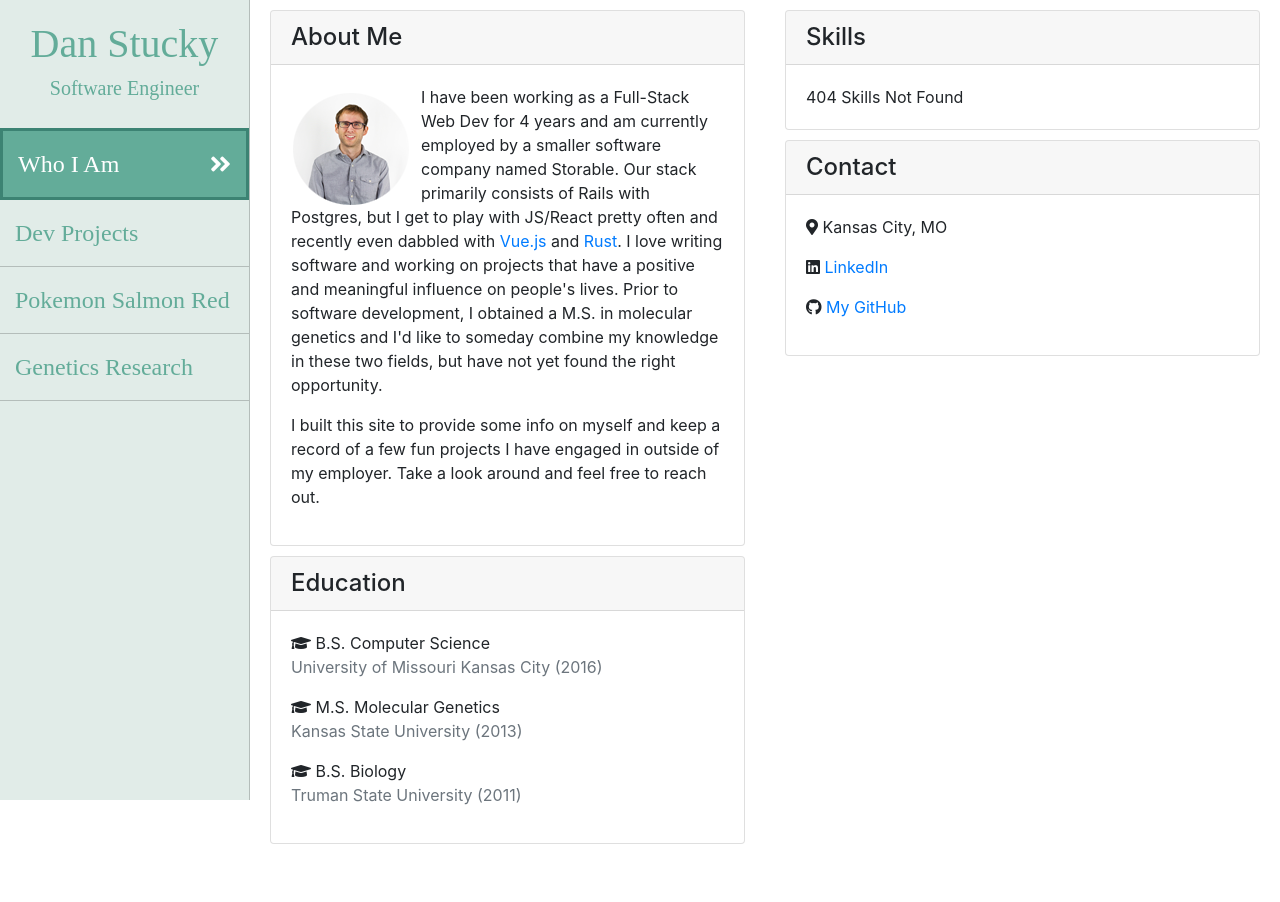
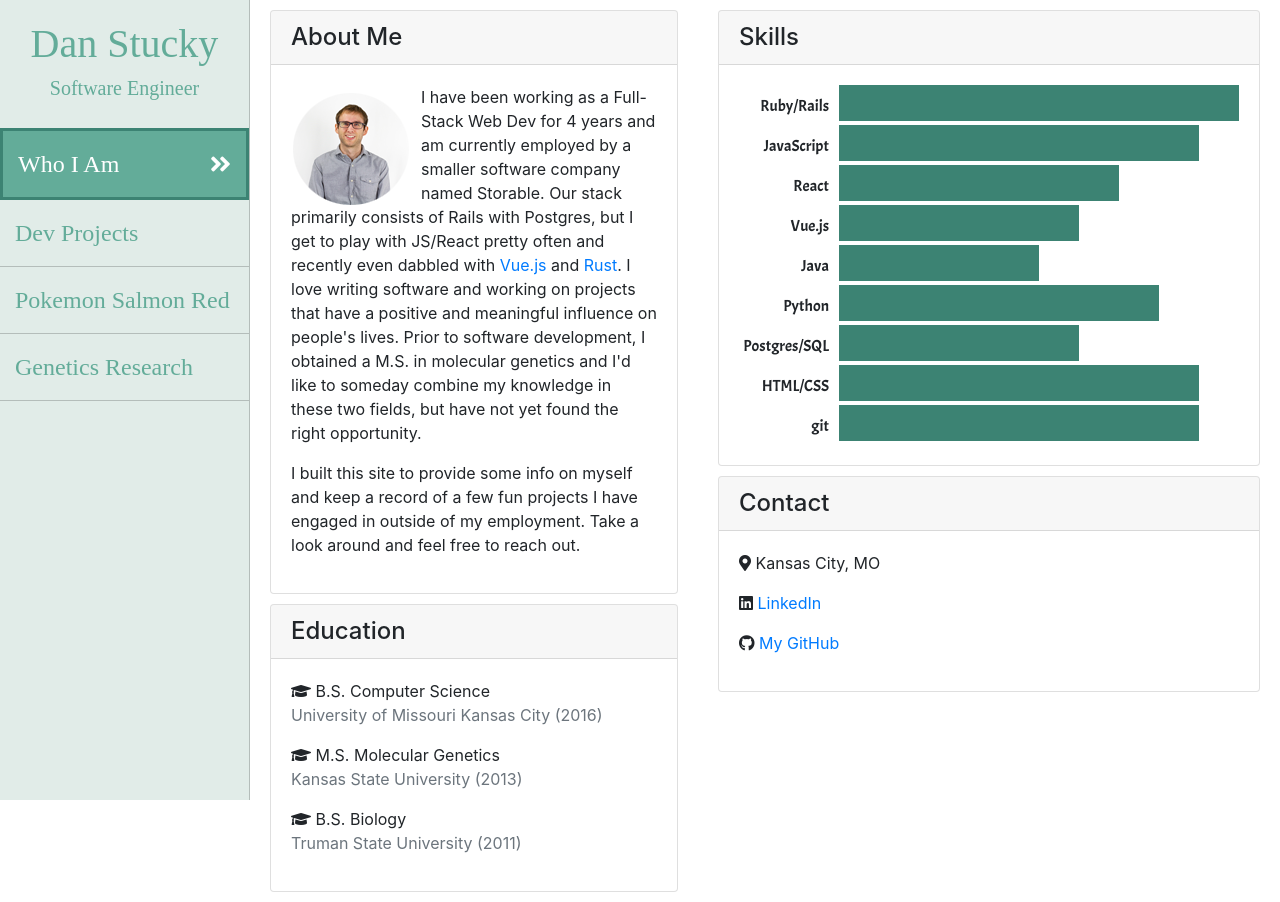
Before and after one commit to danfstucky/pokemon_companion, a Vue app: page / in a window 1280 px wide. Before the commit the page ends 854 px from the top, so only its background shows below. Built offline with nearby package versions, Linux system fonts and the light colour scheme; a web font is replaced by a local one.

Commit message:
Add skills graph

```diff
--- a/src/components/core/AboutMe.vue
+++ b/src/components/core/AboutMe.vue
@@ -17,7 +17,7 @@
           </p>
           <p>
             I built this site to provide some info on myself and keep a record of a few fun
-            projects I have engaged in outside of my employer. Take a look around and feel free to reach out.
+            projects I have engaged in outside of my employment. Take a look around and feel free to reach out.
           </p>
         </div>
       </div>
@@ -45,7 +45,14 @@
       <div class='card skills-card'>
         <h4 class='card-header'>Skills</h4>
         <div class='card-body'>
-          <div id='skills-graph-container'>404 Skills Not Found</div>
+          <HorizontalBarChart
+            :data="skillData"
+            :chartOptions="{
+              chartId: 'skills-graph-container',
+              chartWidth: 500,
+              style: {barColor: '#3c8373', barHoverColor: '#63ac99'}
+            }"
+          />
         </div>
       </div>
 
@@ -65,8 +72,27 @@
 </template>
 
 <script>
+import HorizontalBarChart from './../shared/HorizontalBarChart';
+
 export default {
-
+  components: {
+    HorizontalBarChart,
+  },
+  data() {
+    return {
+      skillData: [
+        {text: 'Ruby/Rails', score: 10},
+        {text: 'JavaScript', score: 9},
+        {text: 'React', score: 7},
+        {text: 'Vue.js', score: 6},
+        {text: 'Java', score: 5},
+        {text: 'Python', score: 8},
+        {text: 'Postgres/SQL', score: 6},
+        {text: 'HTML/CSS', score: 9},
+        {text: 'git', score: 9}
+      ],
+    };
+  },
 };
 </script>
 
--- a/src/components/pokemon/encounter_locations/LocationsChart.vue
+++ b/src/components/pokemon/encounter_locations/LocationsChart.vue
@@ -7,7 +7,6 @@ import * as d3 from 'd3';
 import locations from './../../../data/locations';
 
 export default {
-  /* eslint-disable max-len */
   data() {
     return {
       chart: null,
--- /dev/null
+++ b/src/components/shared/HorizontalBarChart.vue
@@ -0,0 +1,115 @@
+<template>
+  <div :id='chartOptions.chartId || defaultConfig.chartId'></div>
+</template>
+
+<script>
+import * as d3 from 'd3';
+
+export default {
+  props: {
+    data: {
+      type: Array,
+      required: true,
+    },
+    chartOptions: {
+      type: Object,
+      default: function () {
+        return {};
+      },
+    },
+  },
+  data() {
+    return {
+      chart: null,
+      defaultConfig: {
+        chartId: 'bar-chart',
+        chartWidth: 300,
+        barHeight: 40,
+        barPadding: 4,
+        leftMargin: 100,
+        style: {
+          barColor: 'steelblue',
+          barHoverColor: 'blue',
+        },
+      },
+    };
+  },
+  mounted() {
+    const config = {...this.defaultConfig, ...this.chartOptions};
+    this.drawSkillChart(config);
+  },
+  methods: {
+    drawSkillChart(config) {
+      const chartHeight = config.barHeight * this.data.length;
+      const chartWidth = config.chartWidth;
+      let maxScore = d3.max(this.data, function(d) { return d.score; });
+
+      // Create Scales
+      const xScale = d3.scaleLinear()
+        .domain([0, maxScore])
+        .range([0, chartWidth - config.leftMargin]);
+
+      const yScale = d3.scaleBand()
+        .domain(this.data.map(function(d) { return d.text; }))
+        .rangeRound([0, chartHeight]);
+
+      // Create y-axis
+      const yAxis = d3.axisLeft(yScale)
+        .tickSizeInner(0)
+        .tickSizeOuter(0)
+        .tickPadding(10);
+
+      // Create SVG element for chart.
+      this.chart = d3.select(`#${config.chartId}`)
+        .append('svg')
+          .attr('width', chartWidth)
+          .attr('height', chartHeight)
+          .attr('class', 'bar-chart-svg')
+        .append('g')
+          .attr('transform', `translate(${config.leftMargin},0)`);
+
+      const rowGroups = this.chart.selectAll('g.tech-row-group')
+        .data(this.data)
+        .enter().append('g')
+          .attr('class', 'tech-row-group');
+
+      rowGroups.append('rect')
+        .attr('x', 0)
+        .attr('y', function(d) { return yScale(d.text); })
+        .attr('width', function(d) { return xScale(d.score); })
+        .attr('height', config.barHeight - config.barPadding)
+        .style('fill', config.style.barColor);
+
+      rowGroups.selectAll('rect')
+        .on('mouseover', function () {
+          d3.select(this)
+            .style('fill', config.style.barHoverColor);
+        })
+        .on('mouseout', function () {
+          d3.select(this)
+            .style('fill', config.style.barColor);
+        });
+
+      // Append axes to chart
+      this.chart.append('g')
+        .attr('class', 'axis y')
+        .attr('transform', 'translate(0,0)')
+        .call(yAxis);
+    },
+  },
+};
+</script>
+
+<style lang='scss'>
+  svg.bar-chart-svg {
+    .axis {
+      text {
+        font-size: 16px;
+        padding-right: 10px;
+      }
+      path {
+        display: none;
+      }
+    }
+  }
+</style>
```
